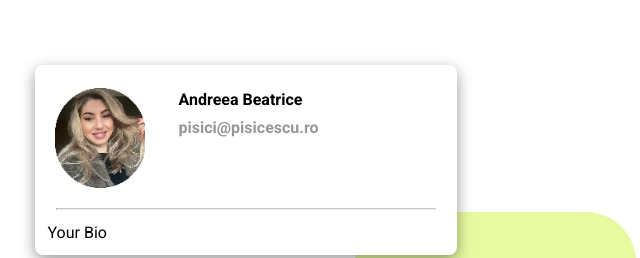
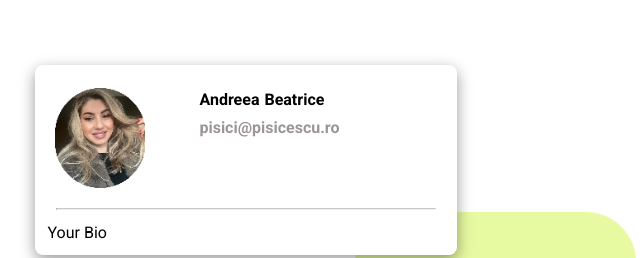
Before and after one commit to DeeaBeatrix/heartbeat-form, a plain HTML site: page index.html in a window 1280 px wide. Shown: the part 135-393 px from the top of the page, 534-1174 px from the left. Drawn offline with Linux system fonts and the light colour scheme; a web font is replaced by a local one.

Commit message:
heartbeat

```diff
--- a/index.html
+++ b/index.html
@@ -54,8 +54,10 @@
           <img class="little-star" src="./pisi.png" alt="">
         </div>
         <div class="text-card-container">
-          <p class="first-name-text">Andreea</p>
-          <p class="last-name-text">Beatrice</p>
+          <div class="first-last-name">
+            <p class="first-name-text">Andreea</p>
+            <p class="last-name-text">Beatrice</p>
+          </div>
           <p class="email-text" style="color: rgb(155, 149, 149);">pisici@pisicescu.ro</p>
         </div>
       </div>
--- a/style.css
+++ b/style.css
@@ -116,23 +116,35 @@
 .text-card-container {
     padding: 16px;
     line-height: 28px;
+    margin-right: 100px;
 }
 
 .little-star {
+    align-items: start;
     padding: 16px;
 }
 
 .line-container {
-    display: flex;
-    flex-direction: row;
-    justify-content: center;
+    /* display: flex;
+    flex-direction: row; */
+    justify-content: space-between;
+    margin-left: 0;
     width: 100%;
     margin-top: 4px;
 }
 
-.text-card-container, .email-text, .first-name-text, .last-name-text, .location-text, .linkedin-text {
-    display: inline-block;
+.text-card-container, .email-text, .location-text, .linkedin-text {
+    display: flex;
+    flex-direction: column;
     font-weight: bold;
+}
+
+.first-last-name {
+    display: flex;
+}
+
+.first-name-text, .last-name-text p {
+    margin-right: 5px;
 }
 
 .bio-text {
```
